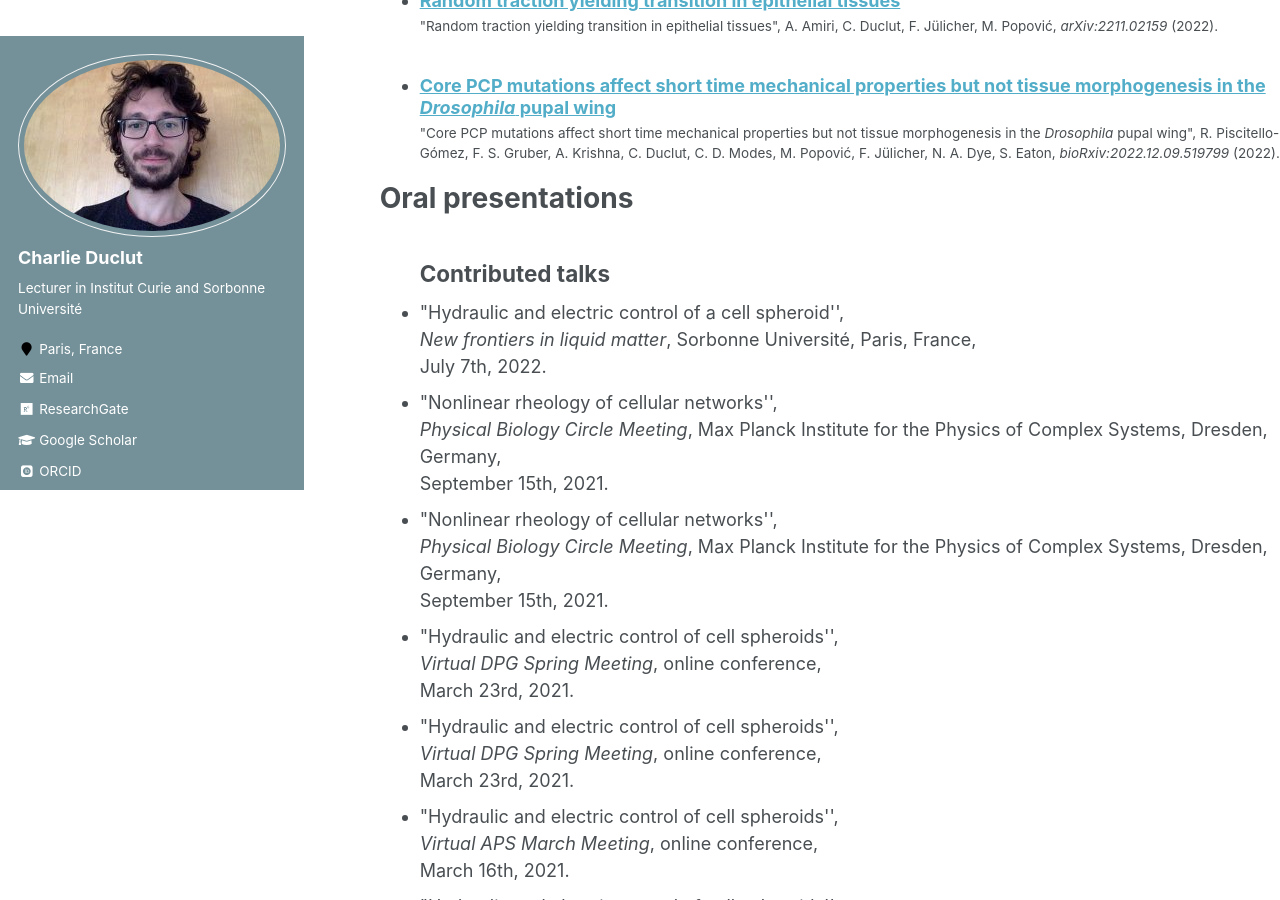
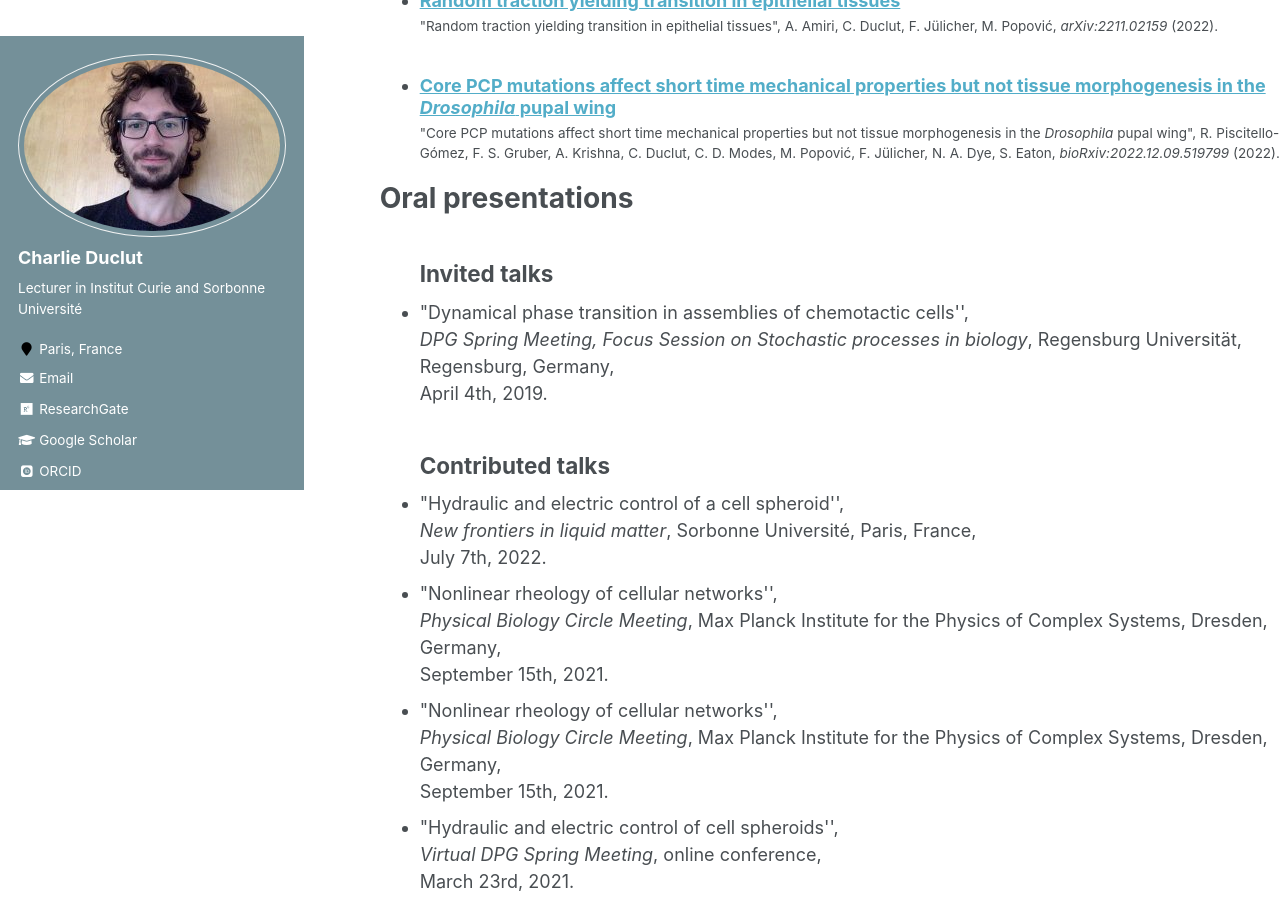
Before and after one commit to charlieduclut/charlieduclut.github.io, a Jekyll site: the page built from _pages/cv.md, in a window 1280 px wide and 900 px high, scrolled down 2660 px. Built offline with Jekyll 4.4.1, drawn with Linux system fonts in a browser that asks for light colours; some web fonts are replaced.

Commit message:
Talk is not talk...

```diff
--- a/_pages/cv.md
+++ b/_pages/cv.md
@@ -59,7 +59,6 @@
 </ul>
 
 
-
 Oral presentations
 ======
 <ul>
--- a/markdown_generator/talks.csv
+++ b/markdown_generator/talks.csv
@@ -1,6 +1,6 @@
 title;type;url_slug;venue;date;location;description
-Dynamical phase transition in assemblies of chemotactic cells;Invited Talk;inv-talk-1;DPG Spring Meeting, Focus Session on Stochastic processes in biology;2019-04-04;Regensburg Universität,  Regensburg, Germany;
-Fluid pumping and flexoelectricity can drive lumen nucleation in cell spheroids;Invited Talk;inv-talk-2;"Labex ""Who am I?"" 2022 annual meeting";2022-12-12;ENSA, Paris, France;
+Dynamical phase transition in assemblies of chemotactic cells;Invited talk;inv-talk-1;DPG Spring Meeting, Focus Session on Stochastic processes in biology;2019-04-04;Regensburg Universität,  Regensburg, Germany;
+Fluid pumping and flexoelectricity can drive lumen nucleation in cell spheroids;Invited talk;inv-talk-2;"Labex ""Who am I?"" 2022 annual meeting";2022-12-12;ENSA, Paris, France;
 Genuine (response-field) Langevin equations for reaction-diffusion processes ;Contributed talk;talk-1;Journées de Physique Statistique;2016-01-28;ESPCI, Paris, France;
 Langevin equations for reaction-diffusion processes;Contributed talk;talk-2;DPG Spring Meeting;2018-03-12;Technische Universität Berlin, Berlin, Germany;
 Frequency regulators for the nonperturbative renormalization group in nonequilibrium systems;Contributed talk;talk-3;Exact Renormalization Group (ERG2018);2018-07-10;Sorbonne Université, Paris, France;
```
Also changed, not shown: _talks/2019-04-04-inv-talk-1.md (+1 -1 lines), _talks/2022-12-12-inv-talk-2.md (+1 -1 lines), 4 other files.
